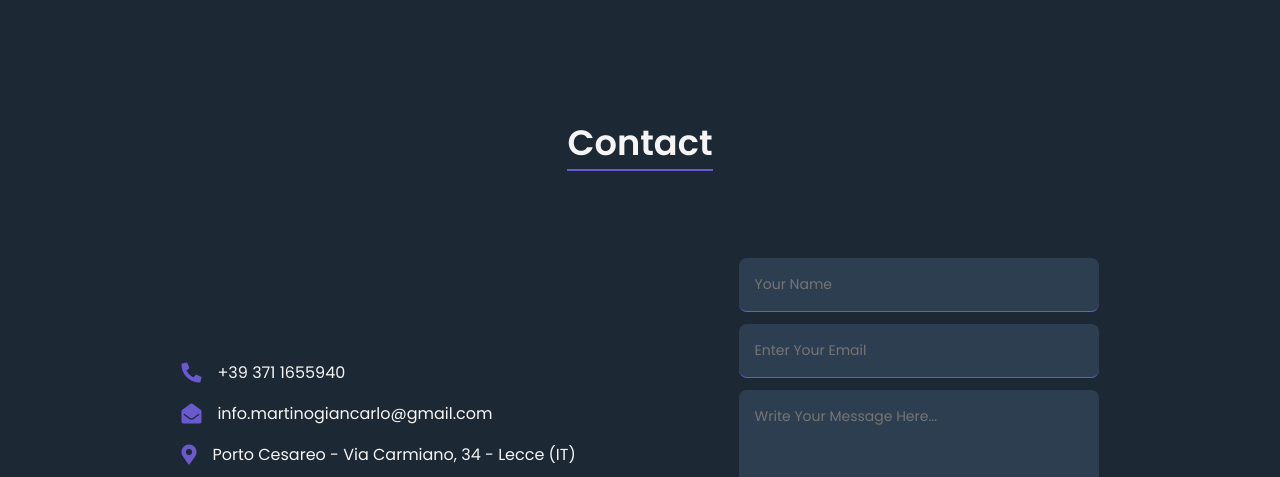
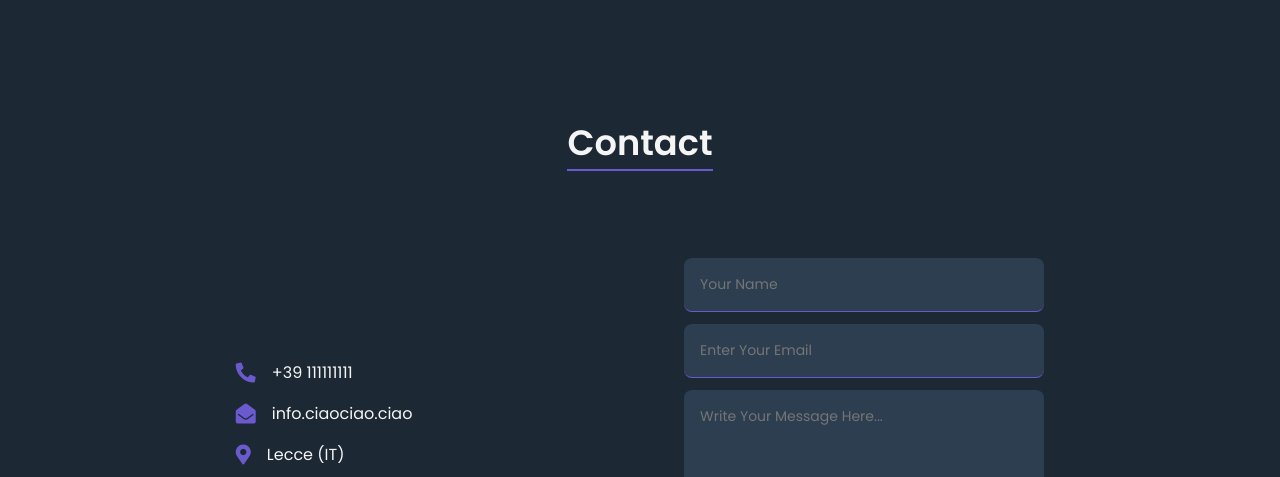
Before and after one commit to GiancarloMartino/PortfolioWebsite, a plain HTML site: page index.html in a window 1280 px wide. Shown: the part 2790-3267 px from the top of the page. Drawn offline with Linux system fonts and the light colour scheme.

Commit message:
Update index.html

```diff
--- a/index.html
+++ b/index.html
@@ -147,15 +147,15 @@
             <div class="contact-info">
                 <div class="info-box">
                     <i class="fas fa-phone-alt"></i>
-                    <p>+39 371 1655940</p>
+                    <p>+39 111111111</p>
                 </div>
                 <div class="info-box">
                     <i class="fas fa-envelope-open"></i>
-                    <p style="text-transform: lowercase;"> info.martinogiancarlo@gmail.com</p>
+                    <p style="text-transform: lowercase;"> info.ciaociao.ciao</p>
                 </div>
                 <div class="info-box">
                     <i class="fas fa-map-marker-alt"></i>
-                    <p>Porto Cesareo - via Carmiano, 34 - Lecce (IT)</p>
+                    <p>Lecce (IT)</p>
                 </div>
                 <div class="info-box social">
                     <a href="https://github.com/GiancarloMartino"><i class="fab fa-github"></i></a>
```
